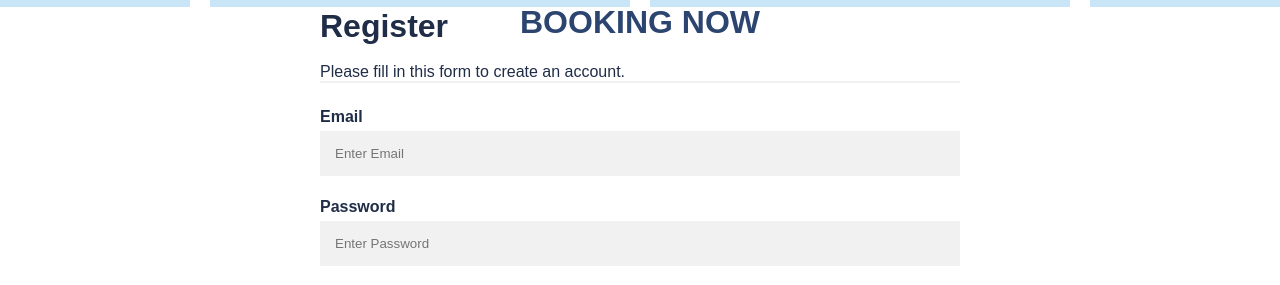
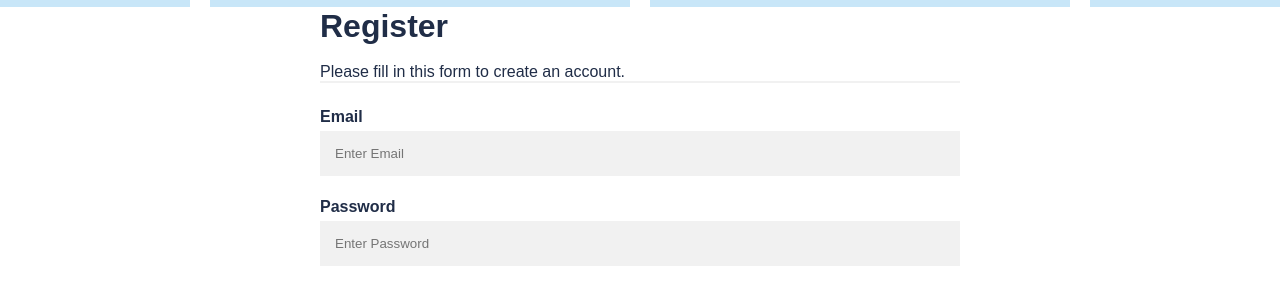
Before and after one commit to ngocnam1306/Exercise, a plain HTML site: page exercise/index.html in a window 1280 px wide. Shown: the part 802-1087 px from the top of the page. Drawn offline with Linux system fonts and the light colour scheme.

Commit message:
- fix align

```diff
--- a/exercise/index.css
+++ b/exercise/index.css
@@ -129,13 +129,7 @@ ul li.active a{
     background-color: rgb(145, 186, 233);
     color: white;
   }
-  .footer{
-      top : 103%;
-      color: rgb(44, 68, 112);
-      position: absolute;
-      transform : translate(-50%,-50%);
-      left: 50%;
-  }
+
   * {box-sizing: border-box}
 
 .container {
@@ -183,10 +177,3 @@ hr {
 a {
   color: dodgerblue;
 }
-
-#signin {
-  /*top: 155%;
-  left: 50%;
-  transform : translate(-50%,-50%);
-  position: absolute;*/
-}
--- a/exercise/index.html
+++ b/exercise/index.html
@@ -65,8 +65,6 @@
             </div>
         </div>
         <div class="footer">
-            <h1>BOOKING NOW</h1>
-        </div>
         <form action="#">
         <div class="container">
             <h1>Register</h1>
@@ -83,6 +81,7 @@
             <button type="submit" class="registerbtn">Register</button>
         </div>
         </form>
+        </div>
 </header>
 </body>
 </html>
--- a/exercise/tour.css
+++ b/exercise/tour.css
@@ -71,7 +71,7 @@ ul li.active a{
     left :50%;
 }
 .destination th,td{
-    padding : 5px 15px;
+    padding : 5px 10px;
     text-align: center;
     font-weight: bold;
     color: rgb(14, 14, 41);
@@ -84,7 +84,6 @@ ul li.active a{
     font-size: 120%;
     padding: 3px;
     border: 2px solid rgb(38, 30, 75);
-    margin-left: ;
 }
 .btn_book:hover{
     background-color: rgb(17, 17, 54);
```
